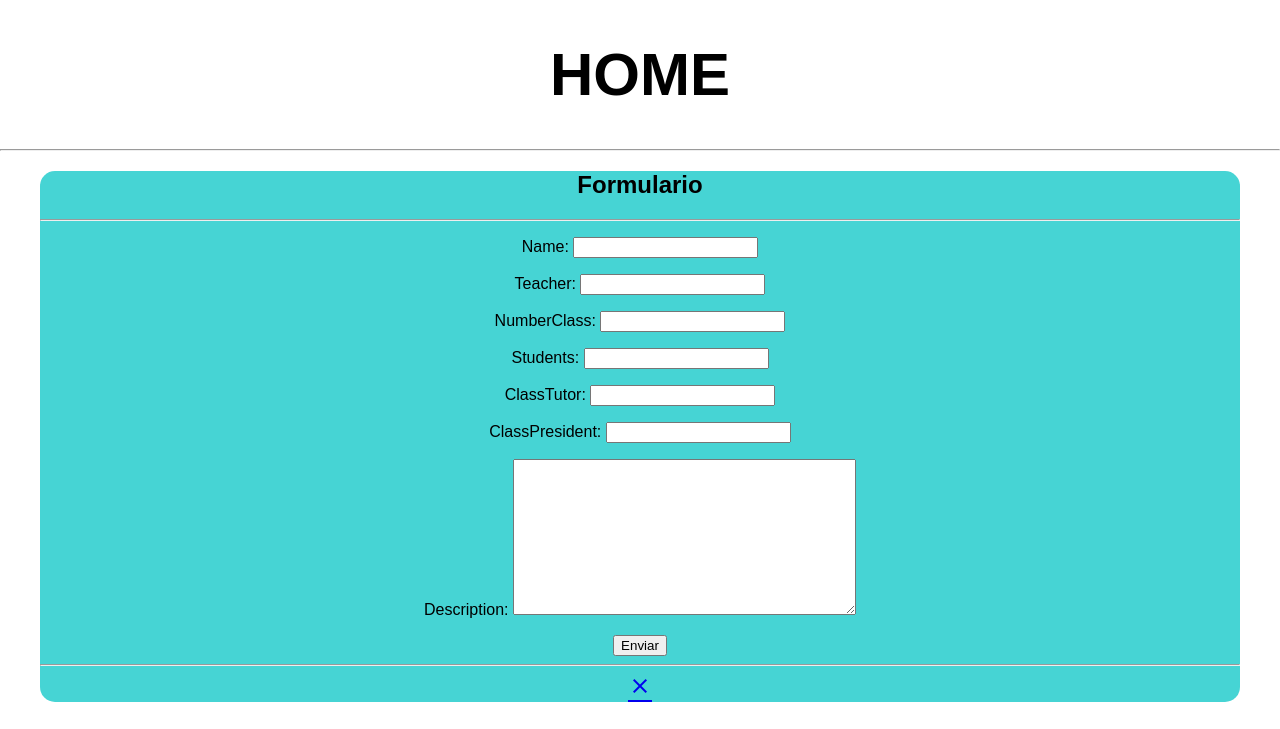
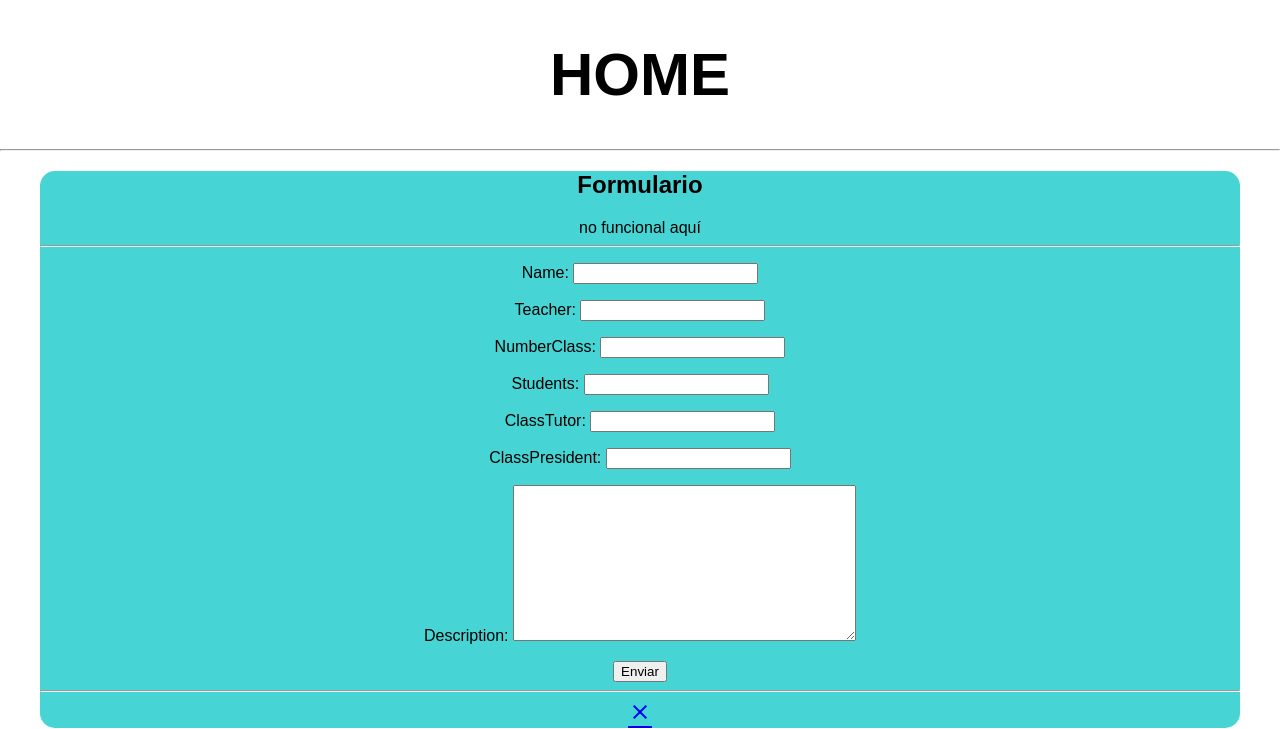
Before and after one commit to MitchelRos/M07-UF4-MITCHEL2, a Django app: template jaumebalmes_mitchel/views_template_mitchel/templates/form.html in a window 1280 px wide. Shown: the part 71-800 px from the top of the page. Run offline with Django 4.2, Linux system fonts and the light colour scheme; the template is opened without the code that fills it: values that come from a table or form of the project are taken from there, others are empty; parts of the project's set-up code (start-up, migrations or seed data) failed here and were passed over.

```diff
--- a/jaumebalmes_mitchel/views_template_mitchel/templates/form.html
+++ b/jaumebalmes_mitchel/views_template_mitchel/templates/form.html
@@ -3,6 +3,7 @@
 {% block content %}
 <div style="background-color: rgb(70, 212, 212); margin: 0 40px; border-radius: 15px;">
     <h2>Formulario</h2>
+    <span>no funcional aquí</span>
     <hr>
     <form method="POST">
         {% csrf_token %}
```
